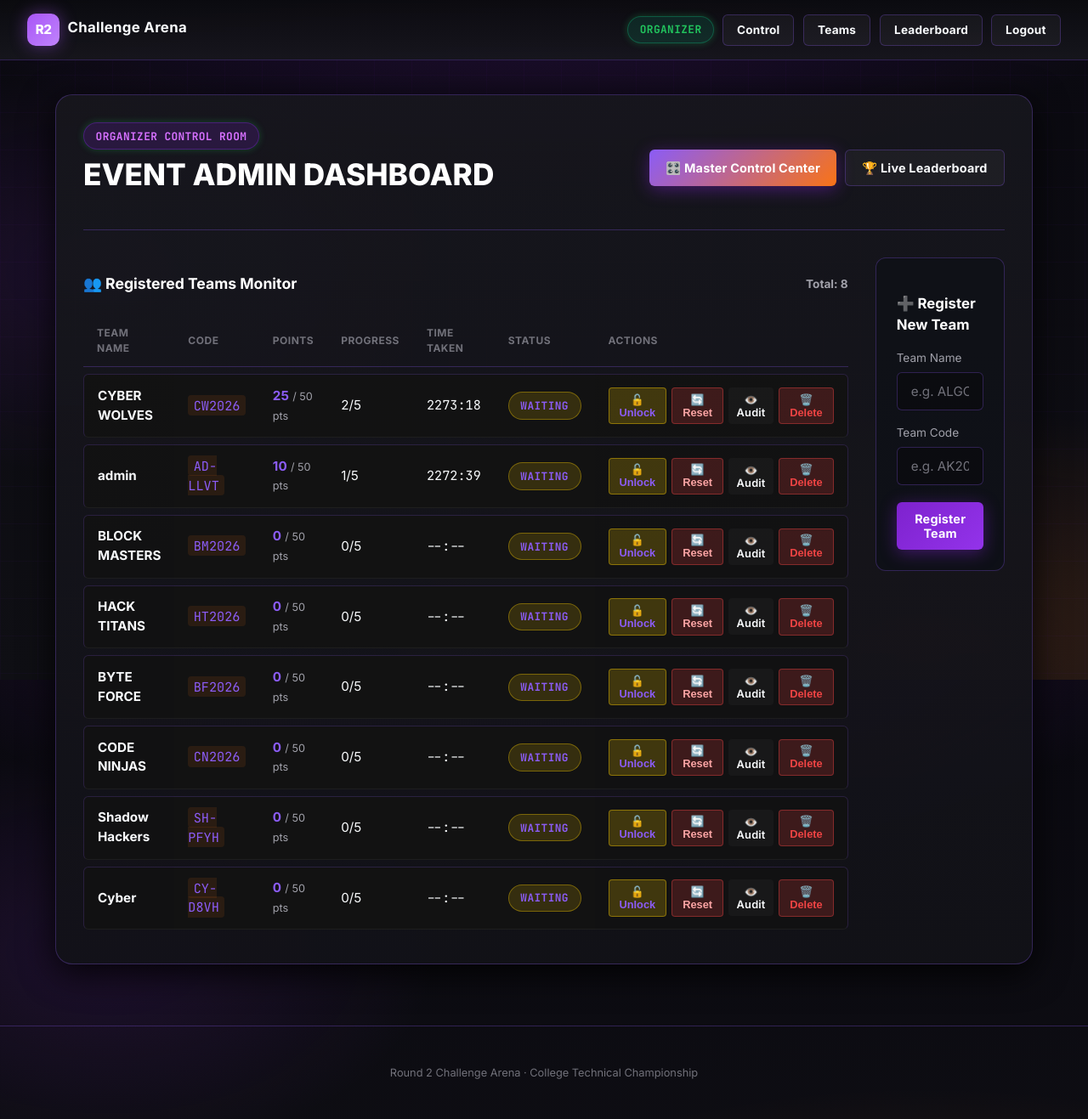
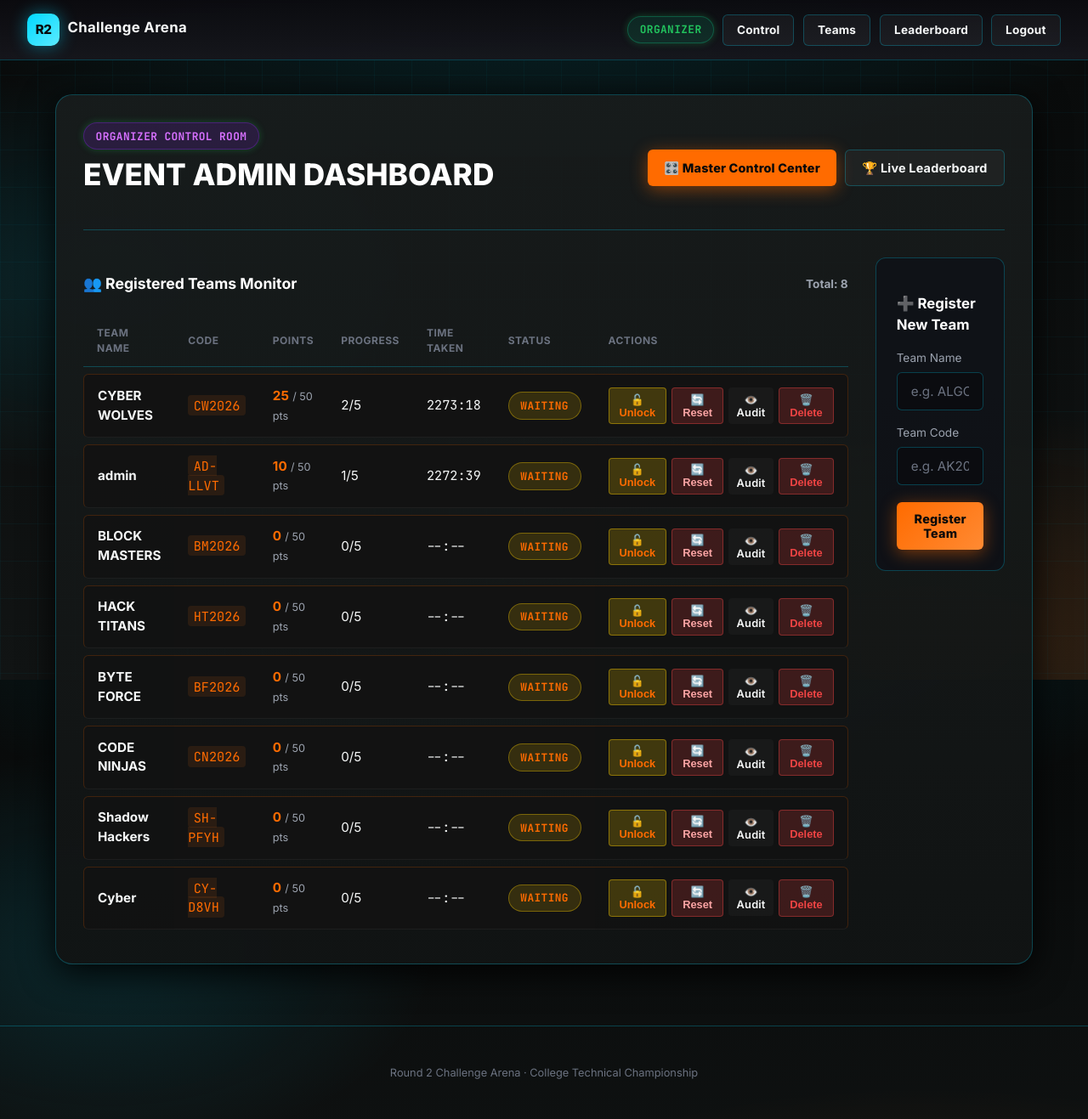
Before and after one commit to ACV07/GAME, a Flask app: page /admin in a window 1280 px wide. Shown: the whole page at 85% size. Run offline with Flask 3, Linux system fonts and the light colour scheme; the visitor is signed in with stand-in values (Sample User, id 1); data comes from the database, SQL or seed files in the repository.

Commit message:
Apply Deep Black environment, Cyan technology, and Orange competition theme across both client and admin websites

```diff
--- a/static/css/style.css
+++ b/static/css/style.css
@@ -59,43 +59,44 @@ html, body {
    ========================================================= */
 
 :root {
-  /* Core palette — Dark Purple & Cyberpunk Orange Palette */
-  --bg-black:        #0A0910;  /* Deepest Dark Purple-Black background */
-  --bg-black-soft:   #120F1C;  /* Secondary background (Dark Purple) */
-  --bg-panel:        #181424;  /* Cards (Dark Gray/Purple) */
-  --bg-panel-2:      #221C33;  /* Hover Panel Card */
+  /* Environment — Deep Black & Charcoal Palette */
+  --bg-black:        #080A0A;  /* Deep Black Main Background */
+  --bg-black-soft:   #111414;  /* Dark Charcoal Secondary Background */
+  --bg-panel:        #181C1C;  /* Dark Gray Cards */
+  --bg-panel-2:      #222727;  /* Hover Panel Card */
 
-  /* Primary Family — Darker Purple */
-  --primary-purple:  #7E22CE;  /* Deep Dark Purple */
-  --purple-hover:    #9333EA;  /* Dark Purple Hover */
+  /* Competition & Action — Orange */
+  --primary-orange:  #FF6B00;  /* Primary Accent Orange */
+  --orange-hover:   #FF8A33;  /* Orange Hover Light Orange */
 
-  /* Main Accent Family — Orange */
-  --primary-orange:  #F97316;  /* Main Accent Orange */
-  --orange-hover:   #FB923C;  /* Orange Hover Light Orange */
+  /* Technology & Interaction — Cyan */
+  --primary-cyan:    #00D9FF;  /* Secondary Accent Cyan */
+  --cyan-hover:     #5CEBFF;  /* Cyan Hover Light Cyan */
 
-  /* Theme variable bindings */
-  --primary-gold:    #8B5CF6;  /* Primary Action -> Purple */
-  --primary-amber:   #F97316;  /* Main Accent -> Orange */
-  --gold-bright:     #A855F7;  /* Bright Purple */
-  --gold-dim:        #581C87;  /* Deep Dark Purple */
-  --text-gold:       #FB923C;  /* Accent Text -> Light Orange */
+  /* Legacy variable alias bindings for complete compatibility */
+  --primary-gold:    #FF6B00;  /* Primary Action -> Orange */
+  --primary-amber:   #FF6B00;
+  --primary-purple:  #00D9FF;  /* Technology -> Cyan */
+  --purple-hover:    #5CEBFF;
+  --gold-bright:     #FF8A33;  /* Bright Action Orange */
+  --gold-dim:        #C25200;  /* Deep Action Orange */
+  --text-gold:       #00D9FF;  /* Technology Text -> Cyan */
 
-  /* Text Palette */
-  --text-main:       #F8FAFC;  /* Main Text (White) */
-  --text-muted:      #A1A1AA;  /* Secondary Text (Gray) */
-  --text-dim:        #71717A;  /* Dim Gray */
+  /* Typography Palette */
+  --text-main:       #F5F7F7;  /* Main Text Off White */
+  --text-muted:      #9CA3AF;  /* Secondary Text Gray */
+  --text-dim:        #6B7280;  /* Dim Gray */
 
-  /* Functional Accents */
+  /* Functional Status Colors */
   --accent-green:    #22C55E;  /* Correct (Green) */
   --accent-red:      #EF4444;  /* Wrong (Red) */
   --accent-yellow:   #FACC15;  /* Warning / Timer (Yellow) */
-  --accent-purple:   #8B5CF6;  /* Accent Purple */
-  --accent-pink:     #F43F5E;  /* Accent Pink */
-  --primary-cyan:    #8B5CF6;  /* Accent Purple */
+  --accent-cyan:     #00D9FF;  /* Cyan Tech Accent */
+  --accent-orange:   #FF6B00;  /* Orange Competition Accent */
 
   /* Structure & Borders */
-  --code-border:     rgba(139, 92, 246, 0.28);
-  --bg-card-border:  rgba(139, 92, 246, 0.2);
+  --code-border:     rgba(0, 217, 255, 0.25);
+  --bg-card-border:  rgba(255, 107, 0, 0.2);
   --radius-sm:        6px;
   --radius-md:        12px;
   --radius-lg:        20px;
@@ -106,9 +107,11 @@ html, body {
   --transition-fast: all 0.18s cubic-bezier(0.4, 0, 0.2, 1);
   --transition-med:  all 0.32s cubic-bezier(0.4, 0, 0.2, 1);
 
-  --shadow-glow-purple: 0 0 30px rgba(126, 34, 206, 0.45);
-  --shadow-glow-gold:   0 0 30px rgba(249, 115, 22, 0.35);
-  --shadow-card:        0 10px 40px rgba(0, 0, 0, 0.85);
+  --shadow-glow-orange: 0 0 30px rgba(255, 107, 0, 0.45);
+  --shadow-glow-cyan:   0 0 30px rgba(0, 217, 255, 0.45);
+  --shadow-glow-gold:   0 0 30px rgba(255, 107, 0, 0.45);
+  --shadow-glow-purple: 0 0 30px rgba(0, 217, 255, 0.45);
+  --shadow-card:        0 10px 40px rgba(0, 0, 0, 0.9);
 }
 
 /* ---------- Page Entrance & Ambient Animations ---------- */
@@ -156,10 +159,10 @@ body {
   font-family: var(--font-body);
   color: var(--text-main);
   background:
-    radial-gradient(ellipse 90% 60% at 50% -15%, rgba(126, 34, 206, 0.28), transparent 70%),
-    radial-gradient(ellipse 70% 50% at 85% 95%, rgba(249, 115, 22, 0.15), transparent 70%),
-    radial-gradient(ellipse 50% 50% at 10% 40%, rgba(107, 33, 168, 0.18), transparent 60%),
-    linear-gradient(180deg, #0A0910 0%, #0F0F14 100%);
+    radial-gradient(ellipse 90% 60% at 50% -15%, rgba(0, 217, 255, 0.18), transparent 70%),
+    radial-gradient(ellipse 70% 50% at 85% 95%, rgba(255, 107, 0, 0.15), transparent 70%),
+    radial-gradient(ellipse 50% 50% at 10% 40%, rgba(0, 217, 255, 0.12), transparent 60%),
+    linear-gradient(180deg, #080A0A 0%, #111414 100%);
   background-attachment: fixed;
   animation: ambient-pulse 12s ease-in-out infinite;
   line-height: 1.5;
@@ -174,8 +177,8 @@ body::before {
   position: fixed;
   inset: 0;
   background-image:
-    linear-gradient(rgba(126, 34, 206, 0.04) 1px, transparent 1px),
-    linear-gradient(90deg, rgba(126, 34, 206, 0.04) 1px, transparent 1px);
+    linear-gradient(rgba(0, 217, 255, 0.04) 1px, transparent 1px),
+    linear-gradient(90deg, rgba(0, 217, 255, 0.04) 1px, transparent 1px);
   background-size: 44px 44px;
   pointer-events: none;
   z-index: 0;
@@ -221,9 +224,9 @@ code {
   border-radius: 10px;
   font-weight: 800;
   font-size: 0.95rem;
-  color: #FFFFFF;
-  background: linear-gradient(135deg, #A855F7, #C084FC);
-  box-shadow: 0 0 20px rgba(168, 85, 247, 0.45);
+  color: #080A0A;
+  background: linear-gradient(135deg, #00D9FF, #5CEBFF);
+  box-shadow: 0 0 20px rgba(0, 217, 255, 0.45);
   letter-spacing: -0.5px;
   transition: transform 0.25s ease;
 }
@@ -248,8 +251,8 @@ code {
 .team-badge {
   font-weight: 600;
   font-size: 0.9rem;
-  color: var(--text-gold);
-  background: rgba(249, 115, 22, 0.12);
+  color: #00D9FF;
+  background: rgba(0, 217, 255, 0.1);
   border: 1px solid var(--code-border);
   padding: 0.4rem 0.9rem;
   border-radius: 20px;
@@ -260,7 +263,7 @@ code {
   font-weight: 700;
   font-size: 0.9rem;
   color: var(--accent-yellow);
-  background: rgba(23, 20, 33, 0.85);
+  background: rgba(24, 28, 28, 0.85);
   border: 1px solid var(--accent-yellow);
   padding: 0.35rem 0.9rem;
   border-radius: 20px;
@@ -304,15 +307,16 @@ code {
 }
 
 .btn-cyber {
-  color: #FFFFFF;
-  background: linear-gradient(135deg, #7E22CE, #9333EA);
-  box-shadow: 0 4px 20px rgba(126, 34, 206, 0.45);
+  color: #080A0A;
+  font-weight: 800;
+  background: linear-gradient(135deg, #FF6B00, #FF8A33);
+  box-shadow: 0 4px 20px rgba(255, 107, 0, 0.45);
 }
 
 .btn-cyber:hover {
   transform: translateY(-2px) scale(1.02);
-  background: linear-gradient(135deg, #9333EA, #A855F7);
-  box-shadow: 0 8px 30px rgba(147, 51, 234, 0.65);
+  background: linear-gradient(135deg, #FF8A33, #FFA052);
+  box-shadow: 0 8px 30px rgba(255, 138, 51, 0.65);
   filter: brightness(1.12);
 }
 
@@ -408,19 +412,21 @@ code {
 }
 
 .glass-card {
-  background: linear-gradient(180deg, rgba(23, 23, 29, 0.92), rgba(18, 18, 24, 0.95));
+  background: linear-gradient(180deg, rgba(24, 28, 28, 0.94), rgba(17, 20, 20, 0.97));
   border: 1px solid var(--code-border);
   border-radius: var(--radius-lg);
   padding: 2rem;
   box-shadow: var(--shadow-card);
-  backdrop-filter: blur(10px);
+  backdrop-filter: blur(12px);
   transition: transform 0.3s ease, border-color 0.3s ease, box-shadow 0.3s ease;
   animation: page-fade-in-up 0.5s cubic-bezier(0.16, 1, 0.3, 1) forwards;
+  position: relative;
+  z-index: 1;
 }
 
 .glass-card:hover {
-  border-color: rgba(249, 115, 22, 0.4);
-  box-shadow: 0 14px 45px rgba(0, 0, 0, 0.75), 0 0 25px rgba(249, 115, 22, 0.18);
+  border-color: rgba(0, 217, 255, 0.45);
+  box-shadow: 0 14px 45px rgba(0, 0, 0, 0.9), 0 0 25px rgba(0, 217, 255, 0.2);
 }
 
 .admin-grid {
@@ -697,15 +703,15 @@ body.player-input-locked { overflow: hidden; }
 }
 
 .step-node.completed {
-  background: linear-gradient(135deg, #F97316, #FBBF24);
-  border-color: var(--primary-gold);
-  color: #0B0B0F;
+  background: linear-gradient(135deg, #FF6B00, #FF8A33);
+  border-color: #FF6B00;
+  color: #080A0A;
 }
 
 .step-node.active {
-  border-color: var(--primary-gold);
-  color: var(--primary-gold);
-  box-shadow: 0 0 18px rgba(249, 115, 22, 0.45);
+  border-color: #00D9FF;
+  color: #00D9FF;
+  box-shadow: 0 0 18px rgba(0, 217, 255, 0.45);
 }
 
 /* ---------- Challenge header ---------- */
```
